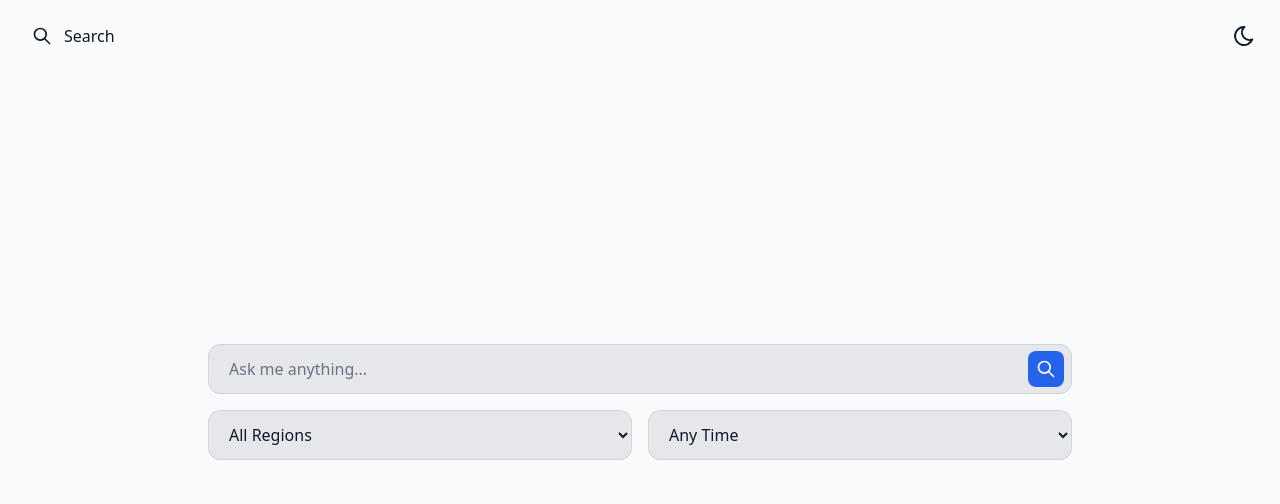
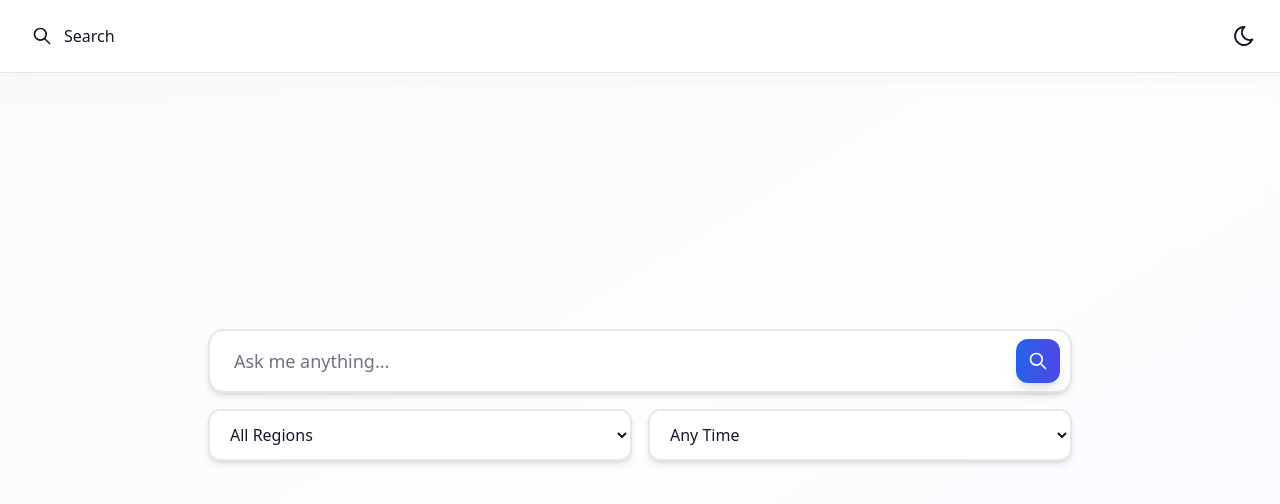
Before and after one commit to aymanbest/AISearchEngine, a React (Create React App) app: page / in a window 1280 px wide. Shown: the top 504 px of the page. Built offline with nearby package versions, Linux system fonts and the light colour scheme.

Commit message:
better styling dark&light (i should be working now btw)

```diff
--- a/src/App.js
+++ b/src/App.js
@@ -177,8 +177,14 @@ function App() {
 
   return (
     <div className={darkMode ? 'dark' : ''}>
-      <div className="min-h-screen bg-gray-50 dark:bg-gray-900 text-gray-900 dark:text-gray-100 transition-colors duration-300">
-        <header className={`p-4 flex justify-between items-center sticky top-0 z-[60] bg-gray-50/80 dark:bg-gray-900/80 backdrop-blur-sm ${hasSearched ? 'border-b border-gray-200 dark:border-gray-800' : ''}`}>
+      <div className="min-h-screen bg-gradient-to-br from-gray-50 via-blue-50/20 to-indigo-50/30
+        dark:from-gray-900 dark:via-gray-900 dark:to-gray-950
+        text-gray-900 dark:text-gray-100 transition-colors duration-300">
+        <header className={`p-4 flex justify-between items-center sticky top-0 z-[60]
+          bg-white/90 dark:bg-gray-900/90 backdrop-blur-md
+          border-b border-gray-200 dark:border-gray-800
+          shadow-lg shadow-gray-100/50 dark:shadow-gray-950/50
+          transition-all duration-300`}>
           <div className="relative z-[70]">
             <button
               onClick={() => setShowMenu(!showMenu)}
@@ -206,7 +212,8 @@ function App() {
           </button>
         </header>
 
-        <main className={`container mx-auto px-4 transition-all duration-500 ease-in-out ${activeTab === 'search' && !hasSearched ? 'mt-[30vh]' : 'mt-4'}`}>
+        <main className={`container mx-auto px-4 transition-all duration-500 ease-in-out
+          ${activeTab === 'search' && !hasSearched ? 'mt-[30vh]' : 'mt-6'}`}>
           {activeTab === 'search' ? (
             <div className="flex flex-col gap-6">
               <div className="sticky top-0 z-50  pt-4 pb-6">
--- a/src/components/SearchBar.js
+++ b/src/components/SearchBar.js
@@ -132,11 +132,11 @@ function SearchBar({ onSearch, hasSearched, selectedModel, onModelChange, search
         <div className="max-w-4xl mx-auto px-4 relative">
 
             <form onSubmit={handleSubmit} className="relative group space-y-4">
-                <div className="absolute -inset-0.5 bg-gradient-to-r from-blue-600/0 via-blue-600/20 to-blue-600/0
-                    rounded-xl opacity-0 group-focus-within:opacity-100 blur-lg
-                    transition-all duration-500" />
+                <div className="relative group">
+                    <div className="absolute -inset-0.5 bg-gradient-to-r from-blue-500 via-purple-500 to-indigo-500
+                        rounded-2xl opacity-0 group-hover:opacity-20 group-focus-within:opacity-30
+                        blur-lg transition-all duration-500" />
 
-                <div className="relative">
                     <input
                         ref={inputRef}
                         type="text"
@@ -145,26 +145,31 @@ function SearchBar({ onSearch, hasSearched, selectedModel, onModelChange, search
                         onKeyDown={handleKeyDown}
                         onFocus={handleInputFocus}
                         onBlur={handleInputBlur}
-                        className="w-full px-5 py-3 rounded-xl
-                            bg-gray-200 dark:bg-gray-800/50
-                            border border-gray-300 dark:border-gray-700/50
-                            focus:border-blue-500/50 focus:ring-2 focus:ring-blue-500/20
+                        className="w-full px-6 py-4 rounded-2xl
+                            bg-white dark:bg-gray-800/90
+                            border-2 border-gray-200 dark:border-gray-700
+                            focus:border-blue-500 dark:focus:border-blue-500
+                            focus:ring-4 focus:ring-blue-500/20
+                            shadow-md hover:shadow-lg
                             transition-all duration-300
-                            text-gray-900 dark:text-gray-200 placeholder:text-gray-500
+                            text-lg text-gray-900 dark:text-gray-200
+                            placeholder:text-gray-500
                             relative z-10"
                         placeholder="Ask me anything..."
                     />
                     <button
                         type="submit"
-                        className="absolute right-2 top-1/2 -translate-y-1/2
-                            p-2 rounded-lg
-                            bg-blue-600 hover:bg-blue-500
+                        className="absolute right-3 top-1/2 -translate-y-1/2
+                            p-3 rounded-xl
+                            bg-gradient-to-r from-blue-600 to-indigo-600 hover:from-blue-500 hover:to-indigo-500
+                            shadow-lg hover:shadow-xl hover:shadow-blue-500/20
+                            transform hover:scale-105 active:scale-95
                             transition-all duration-300
                             z-10"
                         aria-label="Search"
                     >
                         {loading ? (
-                            <div className="w-5 h-5 border-2 border-white/20 border-t-white rounded-full animate-spin" />
+                            <div className="w-5 h-5 border-3 border-white/30 border-t-white rounded-full animate-spin" />
                         ) : (
                             <IconSearch size={20} className="text-white" />
                         )}
@@ -173,7 +178,17 @@ function SearchBar({ onSearch, hasSearched, selectedModel, onModelChange, search
 
                 <div className="flex gap-4">
                     <select
-                        className="w-full px-4 py-3 rounded-xl bg-gray-200 dark:bg-gray-800/50 border border-gray-300 dark:border-gray-700/50 text-gray-900 dark:text-gray-200 z-10"
+                        className="w-full px-4 py-3 rounded-xl
+                            bg-white dark:bg-gray-800/90
+                            border-2 border-gray-200 dark:border-gray-700
+                            hover:border-gray-300 dark:hover:border-gray-600
+                            focus:border-blue-500 dark:focus:border-blue-500
+                            focus:ring-4 focus:ring-blue-500/20
+                            shadow-md hover:shadow-lg
+                            transition-all duration-300
+                            text-gray-900 dark:text-gray-200
+                            cursor-pointer
+                            z-10"
                         value={region}
                         onChange={(e) => setRegion(e.target.value)}
                     >
@@ -182,7 +197,17 @@ function SearchBar({ onSearch, hasSearched, selectedModel, onModelChange, search
                         ))}
                     </select>
                     <select
-                        className="w-full px-4 py-3 rounded-xl bg-gray-200 dark:bg-gray-800/50 border border-gray-300 dark:border-gray-700/50 text-gray-900 dark:text-gray-200 z-10"
+                        className="w-full px-4 py-3 rounded-xl
+                            bg-white dark:bg-gray-800/90
+                            border-2 border-gray-200 dark:border-gray-700
+                            hover:border-gray-300 dark:hover:border-gray-600
+                            focus:border-blue-500 dark:focus:border-blue-500
+                            focus:ring-4 focus:ring-blue-500/20
+                            shadow-md hover:shadow-lg
+                            transition-all duration-300
+                            text-gray-900 dark:text-gray-200
+                            cursor-pointer
+                            z-10"
                         value={time}
                         onChange={(e) => setTime(e.target.value)}
                     >
--- a/tailwind.config.js
+++ b/tailwind.config.js
@@ -6,98 +6,42 @@ module.exports = {
   ],
   theme: {
     extend: {
-      transitionProperty: {
-        'opacity': 'opacity',
-      },
-      transitionDuration: {
-        '500': '500ms',
-      },
       keyframes: {
-        float: {
-          '0%, 100%': { transform: 'translateY(0)' },
-          '50%': { transform: 'translateY(-10px)' }
-        },
-        'float-slow': {
-          '0%, 100%': { transform: 'translateY(0) rotate(0)' },
-          '50%': { transform: 'translateY(-5px) rotate(3deg)' }
-        },
-        'gradient-shift': {
-          '0%, 100%': { transform: 'translateX(-50%)' },
-          '50%': { transform: 'translateX(50%)' }
-        },
-        'text-shimmer': {
-          '0%': { backgroundPosition: '100%' },
-          '100%': { backgroundPosition: '0%' }
-        },
-        'pulse-subtle': {
-          '0%, 100%': { opacity: '1' },
-          '50%': { opacity: '0.8' }
-        },
-        'pulse-slow': {
-          '0%, 100%': { opacity: '0.4' },
-          '50%': { opacity: '0.1' }
-        },
-        'spin-slow': {
-          '0%': { transform: 'rotate(0deg)' },
-          '100%': { transform: 'rotate(-360deg)' }
-        },
-        'fade-in-down': {
+        'slide-up-fade': {
           '0%': {
             opacity: '0',
-            transform: 'translateY(-10px)'
+            transform: 'translateY(30px)'
           },
           '100%': {
             opacity: '1',
             transform: 'translateY(0)'
           }
         },
-        'thinking-dots': {
-          '0%, 20%': {
-            content: '"."'
+        shimmer: {
+          '100%': {
+            transform: 'translateX(100%)',
           },
-          '40%': {
-            content: '".."'
-          },
-          '60%, 100%': {
-            content: '"..."'
-          }
         },
-        'gradient-x': {
+        'gradient-y': {
           '0%, 100%': {
-            'background-size': '200% 200%',
-            'background-position': 'left center'
+            'background-size': '400% 400%',
+            'background-position': 'center top'
           },
           '50%': {
             'background-size': '200% 200%',
-            'background-position': 'right center'
-          },
-        },
-        'fade-in': {
-          '0%': {
-            opacity: '0',
-            transform: 'translateY(10px)'
-          },
-          '100%': {
-            opacity: '1',
-            transform: 'translateY(0)'
-          },
-        },
+            'background-position': 'center center'
+          }
+        }
       },
       animation: {
-        float: 'float 3s ease-in-out infinite',
-        'float-slow': 'float-slow 6s ease-in-out infinite',
-        'gradient-shift': 'gradient-shift 8s ease-in-out infinite',
-        'text-shimmer': 'text-shimmer 2.5s ease-out infinite',
-        'pulse-subtle': 'pulse-subtle 2s ease-in-out infinite',
-        'pulse-slow': 'pulse-slow 4s ease-in-out infinite',
-        'spin-slow': 'spin-slow 3s linear infinite',
-        'fade-in-down': 'fade-in-down 0.3s ease-out',
-        'thinking-dots': 'thinking-dots 1.5s infinite',
-        'gradient-x': 'gradient-x 15s ease infinite',
-        'pulse-slow': 'pulse 3s cubic-bezier(0.4, 0, 0.6, 1) infinite',
-        'fade-in': 'fade-in 0.5s ease-out',
+        'slide-up-fade': 'slide-up-fade 0.5s ease-out',
+        shimmer: 'shimmer 2s infinite',
+        'gradient-y': 'gradient-y 6s ease infinite',
+      },
+      backgroundImage: {
+        'gradient-radial': 'radial-gradient(var(--tw-gradient-stops))',
       }
     }
   },
-  plugins: [],
+  plugins: []
 }
```
Also changed, not shown: src/components/AISearch.js (+30 -23 lines).
